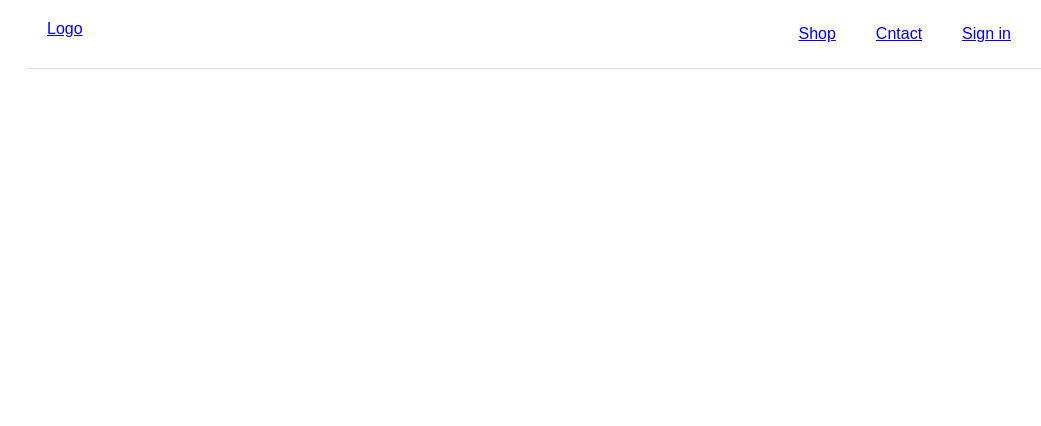
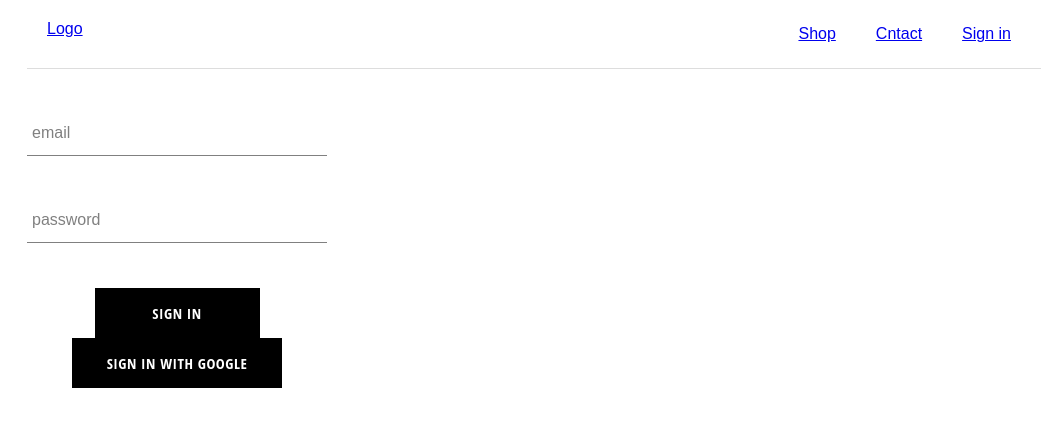
Before and after one commit to linarkin/shop, a React (Create React App) app: page /signin in a window 1280 px wide. Shown: the top 426 px of the page, without its empty margins (101-1142 px from the left). Built offline with nearby package versions, Linux system fonts and the light colour scheme; no server answers; a web font is replaced by a local one.

Commit message:
I've added firebase

```diff
--- a/package.json
+++ b/package.json
@@ -3,6 +3,7 @@
   "version": "0.1.0",
   "private": true,
   "dependencies": {
+    "firebase": "^7.2.3",
     "node-sass": "^4.12.0",
     "react": "^16.10.2",
     "react-dom": "^16.10.2",
--- a/src/App.js
+++ b/src/App.js
@@ -3,19 +3,45 @@ import { Switch, Route } from 'react-router-dom';
 import './App.css';
 import HomePage from './pages/homePage/homePage.component';
 import ShopPage from './pages/shop/shop.component';
+import SignIn from './pages/sign-in-sign-up/sign-in-sign-up.component';
+import Header from './components/header/header.component';
+import { auth } from './firebase/firebase.utils';
 
-import Header from './components/header/header.component';
+class App extends React.Component {
+  constructor(props){
+    super(props);
 
-function App() {
+    this.state = {
+      currentUser: null
+    }
+  }
+
+  unsubscribeFromAuth = null;
+
+  componentDidMount() {
+    this.unsubscribeFromAuth = auth.onAuthStateChanged(user => {
+      this.setState({currentUser: user});
+
+      console.log(user);
+    })
+  }
+
+  componentWillUnmount() {
+    this.unsubscribeFromAuth();
+  }
+
+  render() {
     return (
       <div className="App">
         <Header/>
         <Switch>
           <Route exact path="/" component={HomePage} />
           <Route path="/shop" component={ShopPage} />
+          <Route path="/signin" component={SignIn} />
         </Switch>
       </div>
     );
   }
+}
 
 export default App;
--- /dev/null
+++ b/src/components/customButton/customButton.component.jsx
@@ -0,0 +1,13 @@
+import React from 'react';
+
+import './customButton.styles.scss';
+
+const CustomButton = ({children, ...otherProps}) => {
+    return (
+        <button className="custom-button" {...otherProps}>
+            {children}
+        </button>
+    )
+}
+
+export default CustomButton;
--- /dev/null
+++ b/src/components/customButton/customButton.styles.scss
@@ -0,0 +1,22 @@
+.custom-button {
+    min-width: 165px;
+    width: auto;
+    height: 50px;
+    letter-spacing: 0.5px;
+    line-height: 50px;
+    padding: 0 35px 0 35px;
+    font-size: 15px;
+    background-color: black;
+    color: white;
+    text-transform: uppercase;
+    font-family: 'Open Sans Condensed';
+    font-weight: bolder;
+    border: none;
+    cursor: pointer;
+
+    &:hover {
+      background-color: white;
+      color: black;
+      border: 1px solid black;
+    }
+  }
--- /dev/null
+++ b/src/components/formInput/form-input.styles.scss
@@ -0,0 +1,54 @@
+$sub-color: grey;
+$main-color: black;
+
+@mixin shrinkLabel {
+  top: -14px;
+  font-size: 12px;
+  color: $main-color;
+}
+
+.group {
+  position: relative;
+  margin: 45px 0;
+
+  .form-input {
+    background: none;
+    background-color: white;
+    color: $sub-color;
+    font-size: 18px;
+    padding: 10px 10px 10px 5px;
+    display: block;
+    width: 100%;
+    border: none;
+    border-radius: 0;
+    border-bottom: 1px solid $sub-color;
+    margin: 25px 0;
+
+    &:focus {
+      outline: none;
+    }
+
+    &:focus ~ .form-input-label {
+      @include shrinkLabel();
+    }
+  }
+
+  input[type='password'] {
+    letter-spacing: 0.3em;
+  }
+
+  .form-input-label {
+    color: $sub-color;
+    font-size: 16px;
+    font-weight: normal;
+    position: absolute;
+    pointer-events: none;
+    left: 5px;
+    top: 10px;
+    transition: 300ms ease all;
+
+    &.shrink {
+      @include shrinkLabel();
+    }
+  }
+}
--- /dev/null
+++ b/src/components/formInput/formInput.component.jsx
@@ -0,0 +1,24 @@
+import React from 'react';
+
+import './form-input.styles.scss';
+
+const FormInput = ({handleChange, label, ...otherProps}) => {
+    return (
+        <div className="group">
+            <input type={otherProps.type}
+                    onChange={otherProps.handleChange}
+                    {...otherProps.required}
+                    className="form-input"/>
+            {
+                label ?
+                (<label htmlFor="label"
+                        className={`${otherProps.value.length ? 'shrink': '' } form-input-label`}>
+                    {label}
+                </label>)
+                : null
+            }
+        </div>
+    )
+}
+
+export default FormInput;
--- a/src/components/header/header.component.jsx
+++ b/src/components/header/header.component.jsx
@@ -7,9 +7,9 @@ const Header = () => (
     <div className="header">
         <div><Link to="/">Logo</Link></div>
         <div>
-            <Link class="header__link" to="/shop">Shop</Link>
-            <Link class="header__link" to="/contact">Cntact</Link>
-            <Link class="header__link" to="/signin">Sign in</Link>
+            <Link className="header__link" to="/shop">Shop</Link>
+            <Link className="header__link" to="/contact">Cntact</Link>
+            <Link className="header__link" to="/signin">Sign in</Link>
         </div>
     </div>
 );
--- /dev/null
+++ b/src/components/sign-in/sign-in.component.jsx
@@ -0,0 +1,57 @@
+import React from 'react';
+import FormInput from '../formInput/formInput.component';
+import CustomButton from '../customButton/customButton.component';
+
+import { signInWithGoogle } from '../../firebase/firebase.utils';
+
+import './sign-in.styles.scss';
+
+
+class SignIn extends React.Component {
+    constructor(props) {
+        super(props);
+        this.state = {
+            email: '',
+            password: ''
+        };
+    }
+
+    handelSubmit = event => {
+        event.preventDefault();
+        this.setState({email: '', password: ''});
+    }
+
+    handleChange = event => {
+        const {value, name} = event.target;
+        this.setState({[name]: value});
+    }
+
+    render() {
+        return(
+            <div className="sign-in-form">
+                <form onSubmit={this.handelSubmit} >
+                    <div>
+                        <FormInput name="email"
+                                type="email"
+                                value={this.state.email}
+                                handleChange={this.handleChange}
+                                required
+                                label="email" />
+                    </div>
+                    <div>
+                        <FormInput name="password"
+                                type="password"
+                                value={this.state.password}
+                                handleChange={this.handleChange}
+                                required
+                                label="password" />
+                    </div>
+                    <CustomButton type="submit">Sign in</CustomButton>
+                    <CustomButton onClick={signInWithGoogle}>Sign in with Google</CustomButton>
+                </form>
+            </div>
+        )
+    }
+}
+
+export default SignIn;
--- /dev/null
+++ b/src/components/sign-in/sign-in.styles.scss
@@ -0,0 +1,3 @@
+.sign-in-form {
+    width: 300px;
+}
--- /dev/null
+++ b/src/firebase/firebase.utils.js
@@ -0,0 +1,25 @@
+import firebase from 'firebase/app';
+import 'firebase/firestore';
+import 'firebase/auth';
+
+const config = {
+    apiKey: "AIzaSyCOlS7wPqQu_XXLb9fwbbG9pVw6YVGNwPY",
+    authDomain: "shop-clothing-70d08.firebaseapp.com",
+    databaseURL: "https://shop-clothing-70d08.firebaseio.com",
+    projectId: "shop-clothing-70d08",
+    storageBucket: "shop-clothing-70d08.appspot.com",
+    messagingSenderId: "685442721686",
+    appId: "1:685442721686:web:eb8227c9e020450f819fb7"
+};
+
+firebase.initializeApp(config);
+
+export const auth = firebase.auth();
+
+export const firestore = firebase.firestore();
+
+const provider = new firebase.auth.GoogleAuthProvider();
+provider.setCustomParameters({'promt': 'select_account'});
+export const signInWithGoogle = () => auth.signInWithPopup(provider);
+
+export default firebase;
--- a/src/pages/sign-in-sign-up/sign-in-sign-up.component.jsx
+++ b/src/pages/sign-in-sign-up/sign-in-sign-up.component.jsx
@@ -0,0 +1,14 @@
+import React from 'react';
+
+import SignIn from '../../components/sign-in/sign-in.component';
+
+const SignInSignUp = () => {
+
+    return(
+        <div>
+            <SignIn />
+        </div>
+    )
+}
+
+export default SignInSignUp;
```
Also changed, not shown: 1 other file (tests, documents, lock files or other folders). Lines whose indentation alone changed are shown as unchanged.
